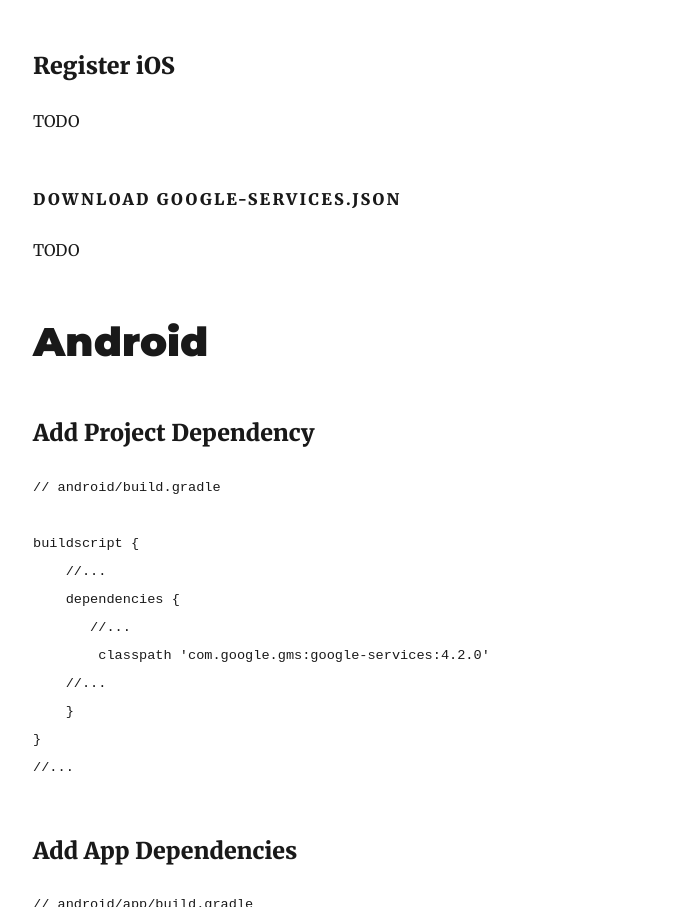
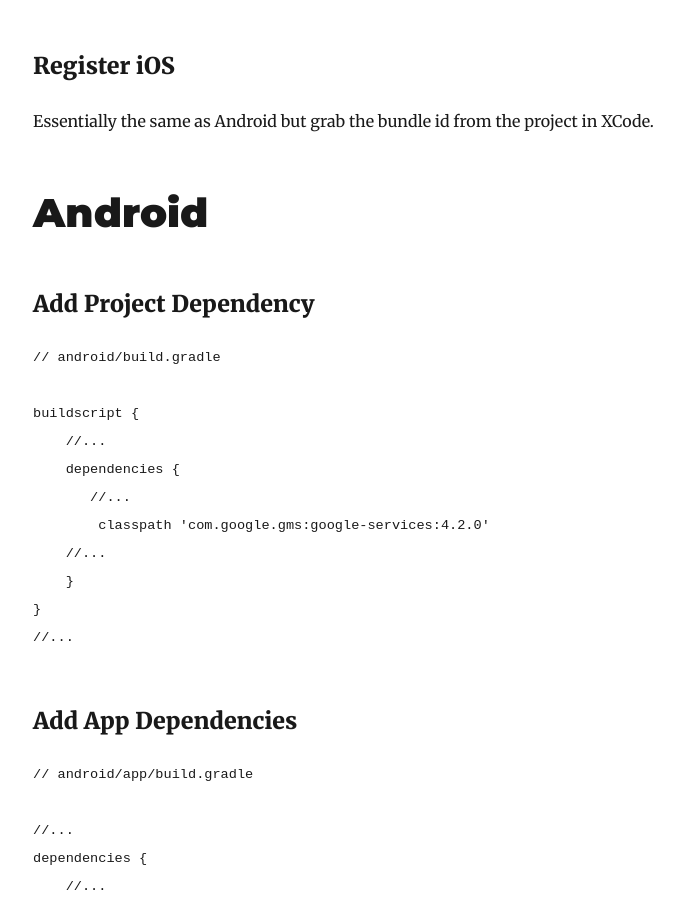
Before and after one commit to thefinnomenon/thefinnternet, a Gatsby site: page /react-native-notifications/ in a window 1280 px wide. Shown: the part 4033-4940 px from the top of the page, without its empty margins (292-976 px from the left). Built offline with nearby package versions, Linux system fonts and the light colour scheme; Gatsby itself is replaced by a stand-in of ours; some packages are replaced by stand-ins of ours; code samples lack their colours.

Commit message:
Updated notifications post.

```diff
--- a/content/blog/react-native-notifications/index.md
+++ b/content/blog/react-native-notifications/index.md
@@ -48,11 +48,7 @@ Download `google-services.json` and add it to the app folder of your Android pro
 
 ### Register iOS
 
-TODO
-
-#### Download google-services.json
-
-TODO
+Essentially the same as Android but grab the bundle id from the project in XCode.
 
 # Android
 
```
